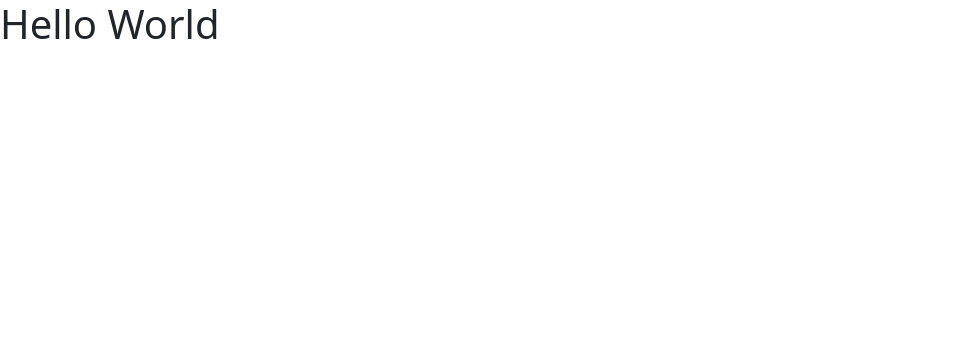
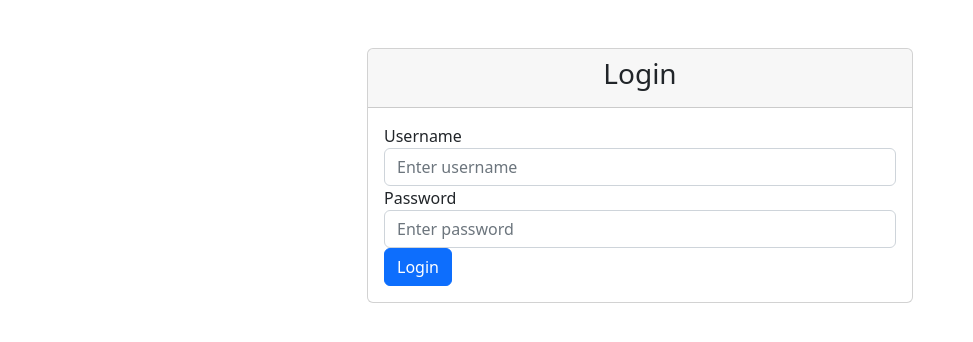
Before and after one commit to thiennn-colab/video-sharing-frontend, a React (Vite) app: page /login in a window 1280 px wide. Shown: the top 342 px of the page, without its empty margins (0-973 px from the left). Built offline with nearby package versions, Linux system fonts and the light colour scheme.

Commit message:
add basic routing

```diff
--- a/package.json
+++ b/package.json
@@ -11,11 +11,13 @@
   "dependencies": {
     "bootstrap": "^5.2.3",
     "react": "^18.2.0",
-    "react-dom": "^18.2.0"
+    "react-dom": "^18.2.0",
+    "react-router-dom": "^5.3.0"
   },
   "devDependencies": {
     "@types/react": "^18.0.27",
     "@types/react-dom": "^18.0.10",
+    "@types/react-router-dom": "^5.3.3",
     "@vitejs/plugin-react": "^3.1.0",
     "typescript": "^4.9.3",
     "vite": "^4.1.0"
--- a/src/App.tsx
+++ b/src/App.tsx
@@ -1,6 +1,18 @@
+import LoginPage from "./components/Login";
+import HomePage from "./components/HomePage";
+import NotFoundPage from "./components/NotFoundPage";
+
+import { BrowserRouter as Router, Route, Switch } from "react-router-dom";
+
 function App() {
   return (
-    <h1>Hello World</h1>
+    <Router>
+      <Switch>
+        <Route exact path="/" component={HomePage} />
+        <Route path="/login" component={LoginPage} />
+        <Route component={NotFoundPage} />
+      </Switch>
+    </Router>
   );
 }
 
--- /dev/null
+++ b/src/components/HomePage.tsx
@@ -0,0 +1,13 @@
+import React from "react";
+
+const HomePage = () => {
+  return (
+    <div>
+      <h1>Home Page</h1>
+      <p>Welcome to the home page!</p>
+      <a href="/login">Login</a>
+    </div>
+  );
+};
+
+export default HomePage;
--- /dev/null
+++ b/src/components/Login.tsx
@@ -0,0 +1,42 @@
+const LoginPage = () => {
+  return (
+    <div className="container">
+      <div className="row justify-content-center">
+        <div className="col-md-6">
+          <div className="card mt-5">
+            <div className="card-header">
+              <h3 className="text-center">Login</h3>
+            </div>
+            <div className="card-body">
+              <form>
+                <div className="form-group">
+                  <label htmlFor="username">Username</label>
+                  <input
+                    type="text"
+                    className="form-control"
+                    id="username"
+                    placeholder="Enter username"
+                  />
+                </div>
+                <div className="form-group">
+                  <label htmlFor="password">Password</label>
+                  <input
+                    type="password"
+                    className="form-control"
+                    id="password"
+                    placeholder="Enter password"
+                  />
+                </div>
+                <button type="submit" className="btn btn-primary btn-block">
+                  Login
+                </button>
+              </form>
+            </div>
+          </div>
+        </div>
+      </div>
+    </div>
+  );
+};
+
+export default LoginPage;
--- /dev/null
+++ b/src/components/NotFoundPage.tsx
@@ -0,0 +1,13 @@
+import React from "react";
+
+const NotFoundPage = () => {
+  return (
+    <div>
+      <h1>Page Not Found</h1>
+      <p>Oops! The requested page was not found.</p>
+      <a href="/">Return to home page</a>
+    </div>
+  );
+};
+
+export default NotFoundPage;
```
Also changed, not shown: 1 other file (tests, documents, lock files or other folders).
